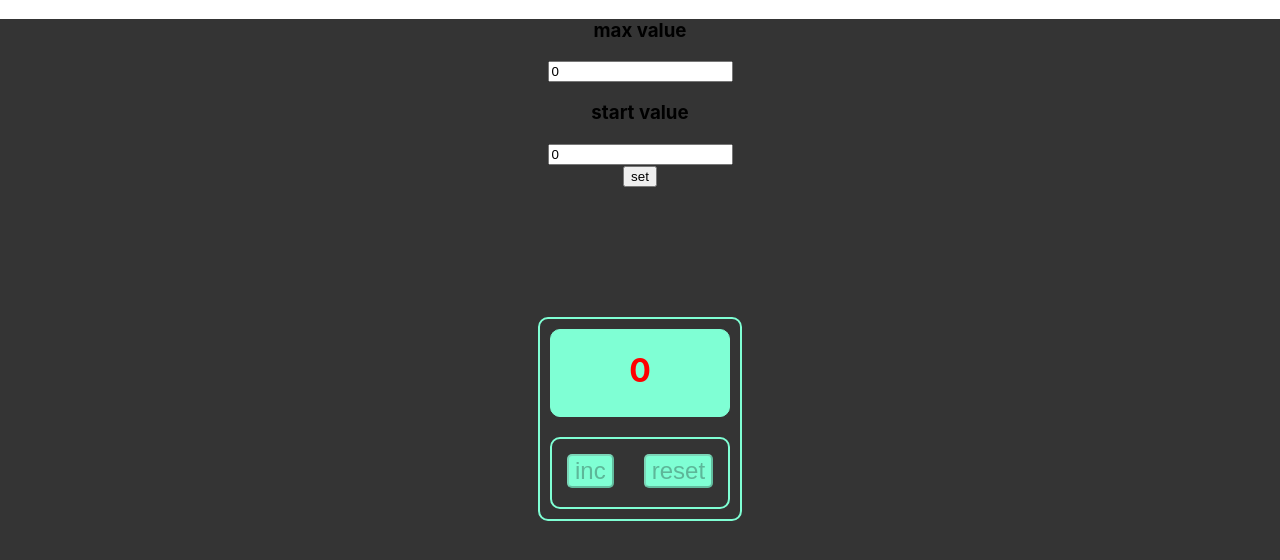
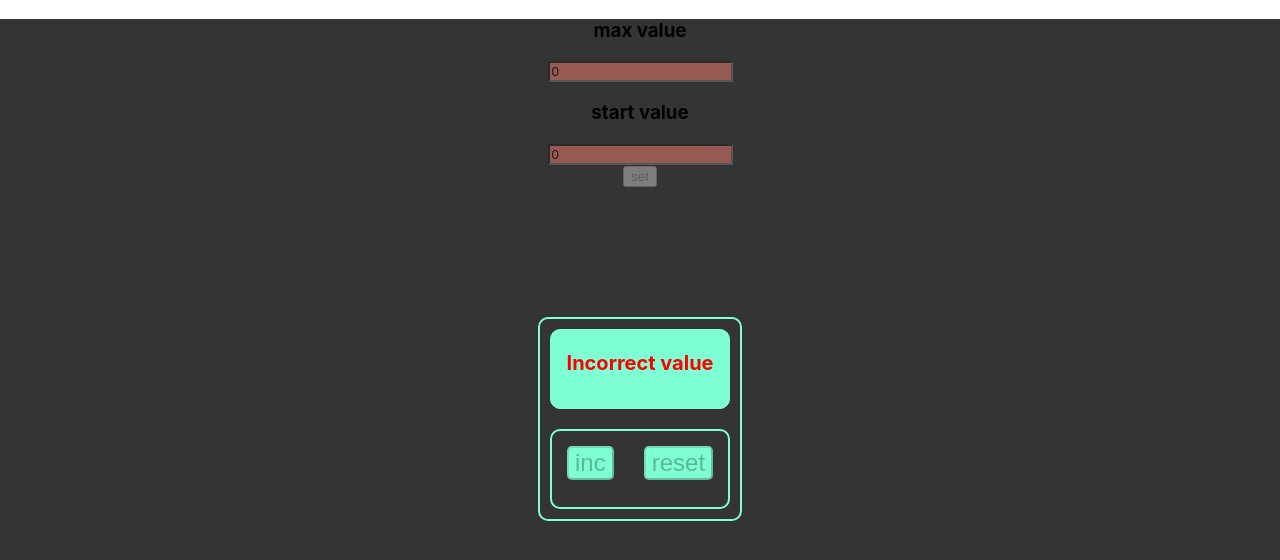
Before and after one commit to Vadzim-Fiodarau/SimpleCounter, a React (Create React App) app: page / in a window 1280 px wide. Shown: the top 560 px of the page. Built offline with nearby package versions, Linux system fonts and the light colour scheme.

Commit message:
third commit

```diff
--- a/src/App.css
+++ b/src/App.css
@@ -32,6 +32,13 @@
     background-color: aquamarine;
     text-align: center;
 }
+
+.counter_enter {
+    color: aquamarine;
+    font-size: 20px;
+    background-color: #343434;
+}
+
 
 
 .wrapper-inc-res {
--- a/src/App.tsx
+++ b/src/App.tsx
@@ -9,7 +9,7 @@ function App() {
     let [counter, setCounter] = useState<any>(0)
     let [maxValue, setMaxValue] = useState(0)
     let [startValue, setStartValue] = useState(0)
-    let [error, setError] = useState(0)
+    let [error, setError] = useState('enter')
 
     useEffect(() => {
         const currentMaxValueStorage = localStorage.getItem('currentMaxValue')
@@ -40,11 +40,11 @@ function App() {
 
     const OnChangeMaxValueHandler = (e: ChangeEvent<HTMLInputElement>) => {
         setMaxValue(JSON.parse(e.currentTarget.value))
-
+        setError(error)
     }
     const OnChangeStartValueHandler = (e: ChangeEvent<HTMLInputElement>) => {
         setStartValue(JSON.parse(e.currentTarget.value))
-
+        setError(error)
     }
 
     const setNewValueHandler = () => {
@@ -69,6 +69,7 @@ function App() {
                              setNewValueHandler={setNewValueHandler}
                              maxValue={maxValue}
                              startValue={startValue}
+                             counter={counter}
             />
         </div>
     );
--- a/src/Counter.tsx
+++ b/src/Counter.tsx
@@ -1,5 +1,5 @@
 import React from "react";
-import {Simulate} from "react-dom/test-utils";
+
 
 
 
@@ -16,12 +16,13 @@ type CounterPropsType = {
 function Counter(props: CounterPropsType) {
 
     const classes = props.counter >= 0 ? true : undefined
-    const inccoret = props.maxValue < 0 || props.startValue < 0 ?  <div className={'error'}>Incorect value </div>: props.counter
+    const enterNewValue = props.counter
+    const incorrect = props.maxValue < 0 || props.startValue < 0 || props.maxValue <= props.startValue ?  <div className={'error'}>Incorrect value </div>: enterNewValue
 
     return (
         <div className={'wrapper-counter'}>
             <div className={'counter'}>
-                <div className={props.counter === props.maxValue ? 'red' : ''}><h1>{inccoret}</h1></div>
+                <div className={props.counter === props.maxValue ? 'red' : ''}><h1>{incorrect}</h1></div>
             </div>
             <div className={'wrapper-inc-res'}>
                 <div className={'wrap-button-inc'}>
--- a/src/SetCounterValue.tsx
+++ b/src/SetCounterValue.tsx
@@ -6,6 +6,7 @@ type PropsType = {
     setNewValueHandler: () => void
     maxValue: number
     startValue: number
+    counter:number
 }
 
 export const SetCounterValue: React.FC<PropsType> = ({
@@ -13,10 +14,11 @@ export const SetCounterValue: React.FC<PropsType> = ({
                                                          OnChangeStartValueHandler,
                                                          setNewValueHandler,
                                                          maxValue,
-                                                         startValue
+                                                         startValue,
+                                                         counter
                                                      }) => {
 
-
+const incorrectInput = maxValue <= startValue ? 'inputError' : ''
     return (
         <div>
             <div className={'set-counter'}>
@@ -25,7 +27,7 @@ export const SetCounterValue: React.FC<PropsType> = ({
                         <h3>
                             max value
                         </h3>
-                        <input className={maxValue < 0 ? 'inputError' : ''}
+                        <input className={maxValue < 0 || incorrectInput ? 'inputError' : ''}
                                type={'number'}
                                value={maxValue}
                                onChange={OnChangeMaxValueHandler}/>
@@ -34,7 +36,7 @@ export const SetCounterValue: React.FC<PropsType> = ({
                         <h3>
                             start value
                         </h3>
-                        <input className={startValue < 0 ? 'inputError' : ''}
+                        <input className={startValue < 0 || incorrectInput ? 'inputError' : ''}
                                type={'number'}
                                value={startValue}
                                onChange={OnChangeStartValueHandler}/>
@@ -44,7 +46,10 @@ export const SetCounterValue: React.FC<PropsType> = ({
             <div className={'set-wrapper'}>
                 <div className={'wrap-button-set'}>
                     <button className={'button-set'}
-                            disabled={  maxValue < 0 || startValue < 0 ? true: undefined}
+                            disabled={  maxValue < 0 || startValue < 0 ||
+                            startValue === counter || maxValue === counter ||
+                            maxValue <= startValue
+                                ? true: undefined}
                             onClick={setNewValueHandler}>
                         set
                     </button>
```
